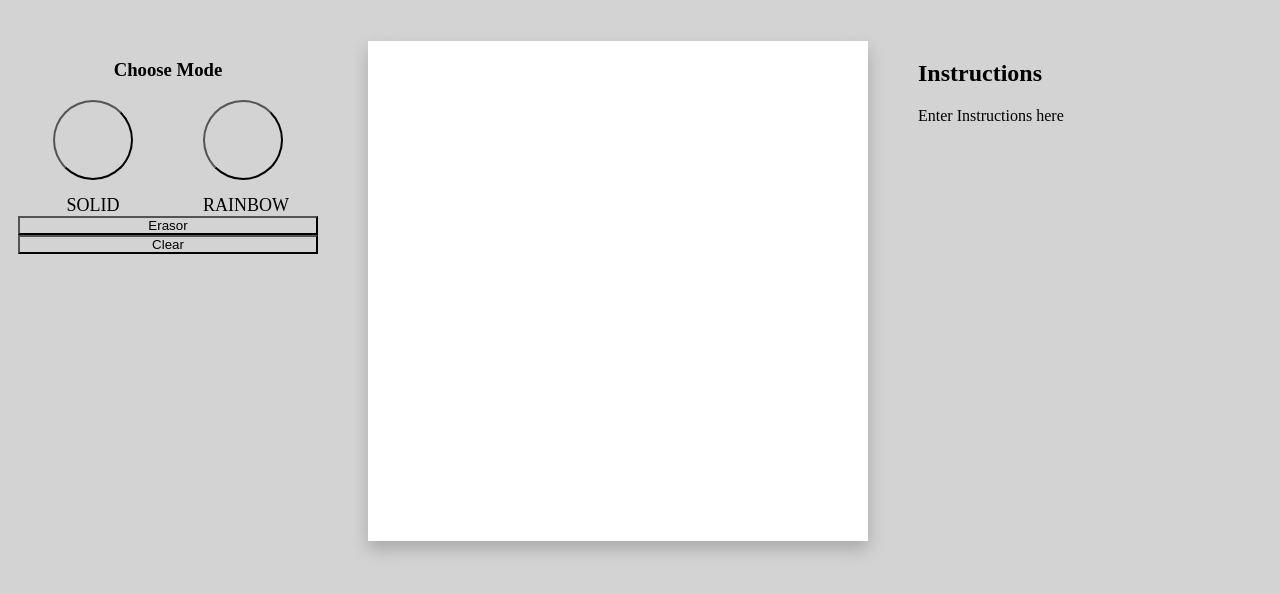
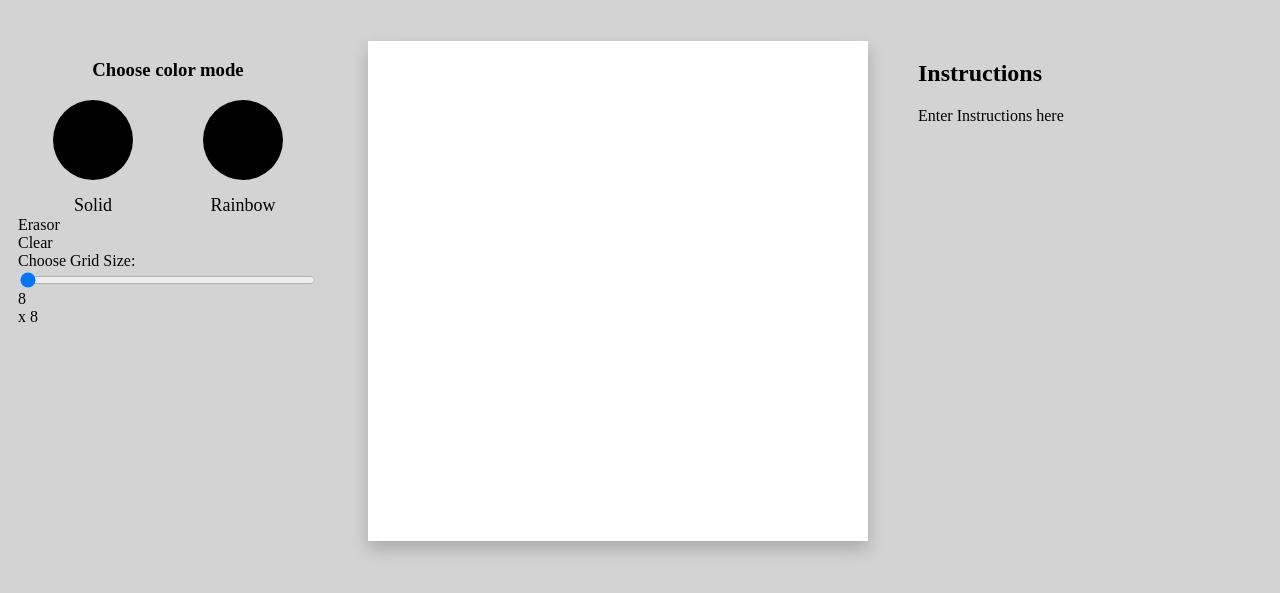
Before and after one commit to BerylCAtieno/etch-a-sketch, a plain HTML site: page index.html in a window 1280 px wide. Shown: the part 91-684 px from the top of the page. Drawn offline with Linux system fonts and the light colour scheme.

Commit message:
button to div

```diff
--- a/index.html
+++ b/index.html
@@ -10,19 +10,22 @@
     <h1>Etch-A-Sketch</h1>
     <div id="nav-grid-flex-container">
         <div id="nav-div">
-            <H3 style="text-align: center;">Choose Mode</H3>
+            <H3 style="text-align: center; font-weight: 600;">Choose color mode</H3>
             <div id="color-mode-container">
                 <div class="color-mode-items">
-                    <button id="solid-mode-button"></button>
-                    <span class="mode-labels">SOLID</span>
+                    <div id="solid-mode-button"></div>
+                    <span class="mode-labels">Solid</span>
                 </div>
                 <div class="color-mode-items">
-                    <button id="rainbow-mode-button"></button>
-                    <span class="mode-labels">RAINBOW</span>
+                    <div id="rainbow-mode-button"></div>
+                    <span class="mode-labels">Rainbow</span>
                 </div>
             </div>
-            <button>Erasor</button>
-            <button>Clear</button>
+            <div>Erasor</div>
+            <div>Clear</div>
+            <label for="grid-size">Choose Grid Size:</label>
+            <input type="range" id="grid-size" min="8" max="32" value="4" step="8">
+            <span id="grid-value">8</span> x 8
         </div>
         <div id="grid-container"></div>
         <div id="instructions-container">
--- a/styles.css
+++ b/styles.css
@@ -50,6 +50,7 @@ h1 {
     width: 80px;
     height: 80px;
     border-radius: 100%;
+    background-color: black;
 }
 
 .mode-labels {
```
